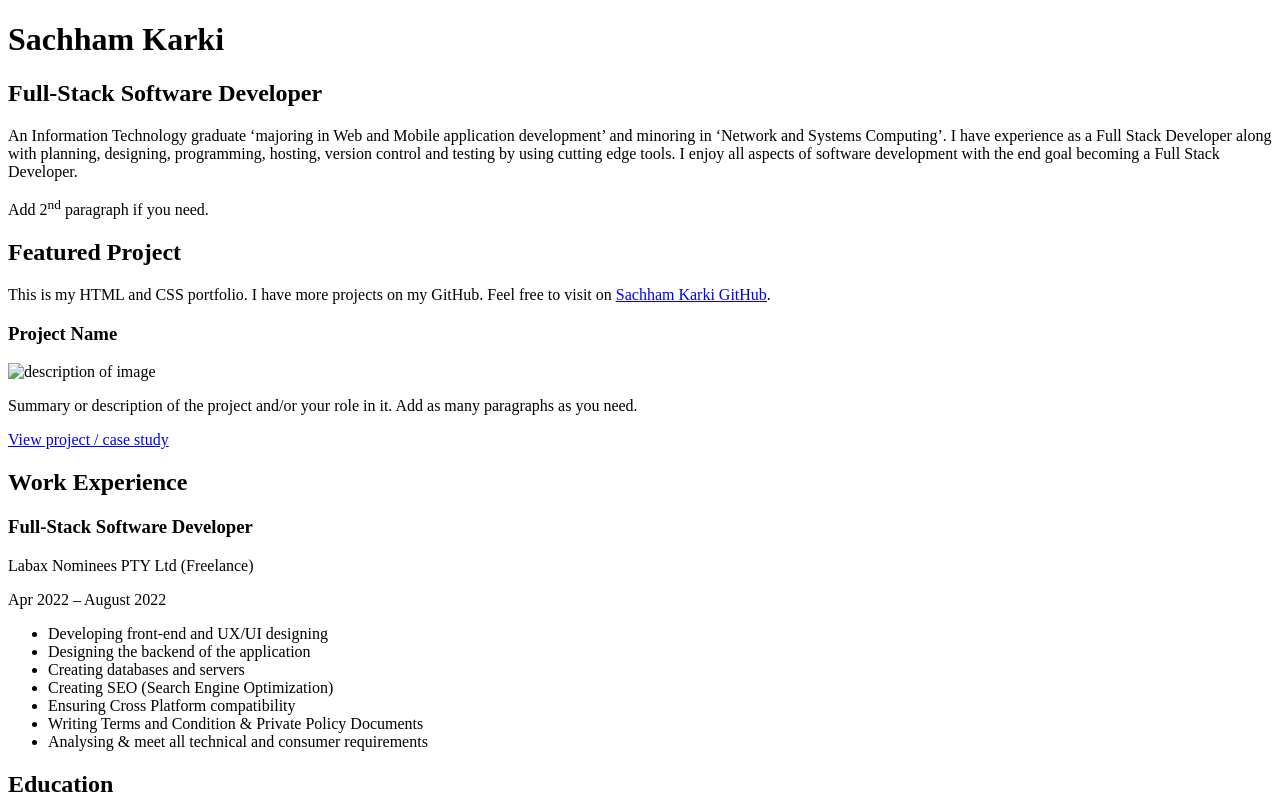
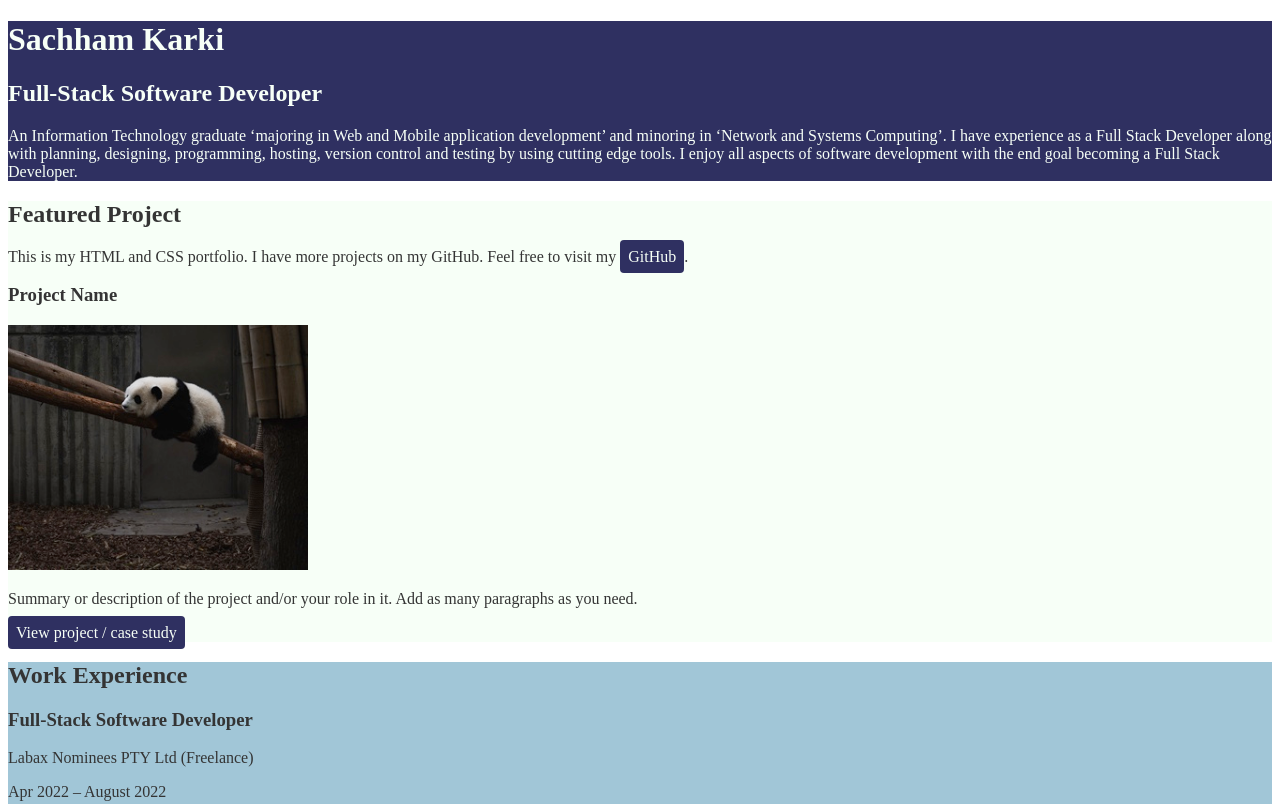
Before and after one commit to sachham-karki/html-css-portfolio, a plain HTML site: page index.html in a window 1280 px wide. Shown: the top 804 px of the page. Drawn offline with Linux system fonts and the light colour scheme.

Commit message:
Adding backgrounds with css

```diff
--- /dev/null
+++ b/css/styles.css
@@ -0,0 +1,53 @@
+/*Global style
+----------------------------*/
+body{
+    color:#343434;
+}
+img{
+    width: 300px;
+}
+a{
+    color: #FFE66D;
+}
+a:hover {
+    text-decoration: none;
+}
+
+/*Profile
+----------------------------*/
+header{
+    background-color:#2f3061;
+    color:#F7FFF7;
+}
+
+/*Project
+----------------------------*/
+.project{
+    background: #F7FFF7;
+}
+.project a {
+    color: #F7FFF7;
+    background-color: #2F3061;
+    text-decoration: none;
+    padding:8px;
+    border-radius: 4px;
+}
+.project a:hover {
+    background: rgba(47, 48, 97, 80%);
+}
+
+/*Work Experience
+----------------------------*/
+.work{
+    background-color: #A1C6D7;
+}
+/* Education
+----------------------------*/
+
+
+/* Contact Info
+----------------------------*/
+footer{
+    background-color: #343434;
+    color:#F7FFF7;
+}
--- a/index.html
+++ b/index.html
@@ -4,36 +4,36 @@
         <meta charset="UTF-8">
         <meta name="viewport" content="width=device-width, initial-scale=1.0">
         <title>Sachham's Portfolio</title>
+        <link  rel="stylesheet" href="css/styles.css">
     </head>
 
     <body>
         <main>
              <!-- ***********************  ABOUT / PROFILE  *********************** -->
              <header>
-                <h1>Sachham Karki</h1>
-                <h2>Full-Stack Software Developer</h2>
+                <h1  class = "fancy">Sachham Karki</h1>
+                <h2 class="facny intro">Full-Stack Software Developer</h2>
                 <p>An Information Technology graduate ‘majoring in Web and Mobile application development’ and minoring in ‘Network and Systems Computing’. I have experience as a Full Stack Developer along with planning, designing, programming, hosting, version control and testing by using cutting edge tools. I enjoy all aspects of software development with the end goal becoming a Full Stack Developer.</p>
+            </header>
 
-                <p>Add 2<sup>nd</sup> paragraph if you need.</p>
-             </header>
+            <!--    <p>Add 2<sup>nd</sup> paragraph if you need.</p>
+            ---------------- PROJECTS / PORTFOLIO  ---------------- -->
 
-<!-- ---------------- PROJECTS / PORTFOLIO  ---------------- -->
-
-<section>
+<section class="project">
     <h2>Featured Project</h2>
-    <p>This is my HTML and CSS portfolio. I have more projects on my GitHub. Feel free to visit on <a href="https://github.com/sachham-karki?tab=repositories"><u>Sachham Karki GitHub</u></a>.</p>
+    <p>This is my HTML and CSS portfolio. I have more projects on my GitHub. Feel free to visit my <a href="https://github.com/sachham-karki?tab=repositories" target="_blank">GitHub</a>.</p>
 
 
-<section>
+<section id="project">
     <h3>Project Name</h3>
-    <img src="img/project-thumbnail.png" alt="description of image">
+    <img src="img/thumbnail-1.jpg" alt="description of image">
     <p>Summary or description of the project and/or your role in it. Add as many paragraphs as you need.</p>
-    <a href="#" target="_blank">View project / case study</a>
+    <a href="#project-video">View project / case study</a>
   </section>
   <!-- End of Project block. -->
 </section>
   <!-- ***********************  WORK EXPERIENCE  *********************** -->
-  <section>
+  <section class="work">
     <h2>Work Experience</h2>
 
 
@@ -57,7 +57,7 @@
   </section>
 
 <!-- --------------------Education-------------------- -->
-<section>
+<section class="education">
     <h2>Education</h2>
     <section>
         <h3>Victoria University</h3>
@@ -81,8 +81,9 @@
         <li><a href="https://github.com/sachham-karki" target="_blank">Sachham's GitHub </a></li>
 
        </ul>
-       <br><br>
-       <video width = "200" height ="150" controls loop>
+       <br><br><br><br><br><br><br><br><br><br><br><br><br><br><br><br><br><br><br><br><br><br><br><br>
+       <center>
+       <video width = "700" height ="150" controls loop id="project-video">
 
         <source src="img/myVideo.mp4" type = "video/mp4">
         <track src="img/video_subtitle.vtt"
@@ -91,7 +92,7 @@
         srclang="en"
         default>
 
-       </video>
+       </video> </center>
       </footer>
      </main>
     </body>
```
